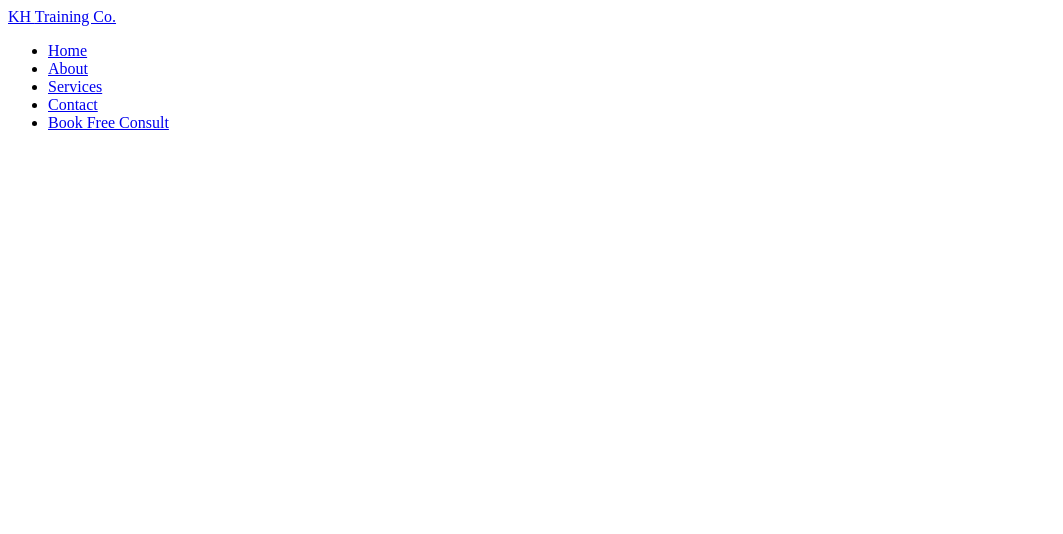
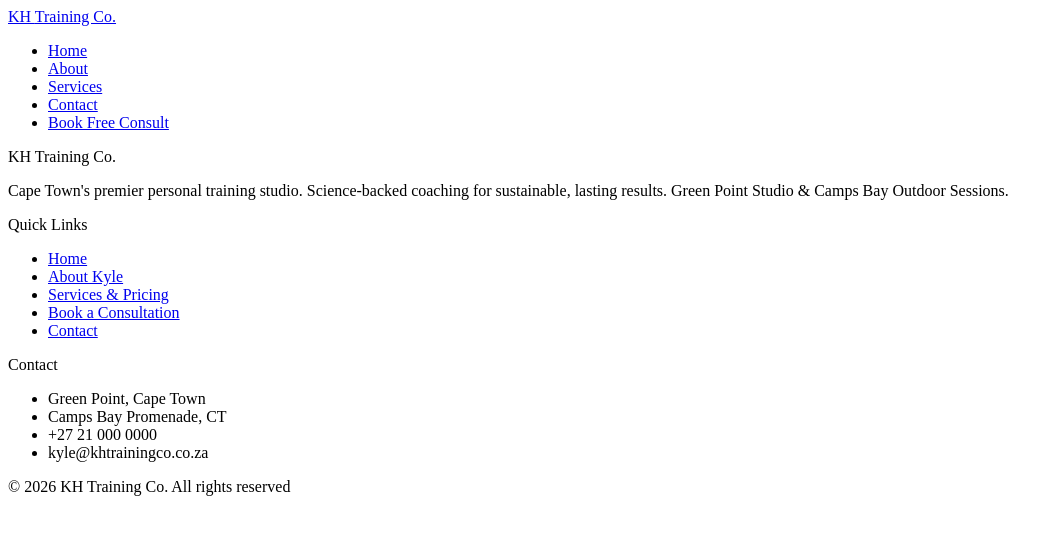
Before and after one commit to kyleqe/PART-, a plain HTML site: page enquiry.html in a window 1280 px wide. Shown: the whole page, without its empty margins (0-1063 px from the left). Drawn offline with Linux system fonts and the light colour scheme.

Commit message:
Added footer

```diff
--- a/enquiry.html
+++ b/enquiry.html
@@ -22,5 +22,39 @@
     </nav>
   </header>
 
+
+  <footer class="footer">
+    <div class="container">
+      <div class="footerGrid">
+        <div>
+          <div class="footerName">KH <span>Training Co.</span></div>
+          <p class="footer desc">Cape Town's premier personal training studio. Science-backed coaching for sustainable, lasting results. Green Point Studio &amp; Camps Bay Outdoor Sessions.</p>
+        </div>
+        <div>
+          <div class="footerheading">Quick Links</div>
+          <ul class="footerlinks">
+            <li><a href="index.html">Home</a></li>
+            <li><a href="about.html">About Kyle</a></li>
+            <li><a href="services.html">Services &amp; Pricing</a></li>
+            <li><a href="enquiry.html">Book a Consultation</a></li>
+            <li><a href="contact.html">Contact</a></li>
+          </ul>
+        </div>
+        <div>
+          <div class="footerheading">Contact</div>
+          <ul class="footerlinks">
+            <li>Green Point, Cape Town</li>
+            <li> Camps Bay Promenade, CT</li>
+            <li> +27 21 000 0000</li>
+            <li> kyle@khtrainingco.co.za</li>
+          </ul>
+        </div>
+      </div>
+      <div class="footerbottom">
+        <p>&copy; 2026 KH Training Co. All rights reserved</p>
+      </div>
+    </div>
+  </footer>
+
 </body>
 </html>
```
